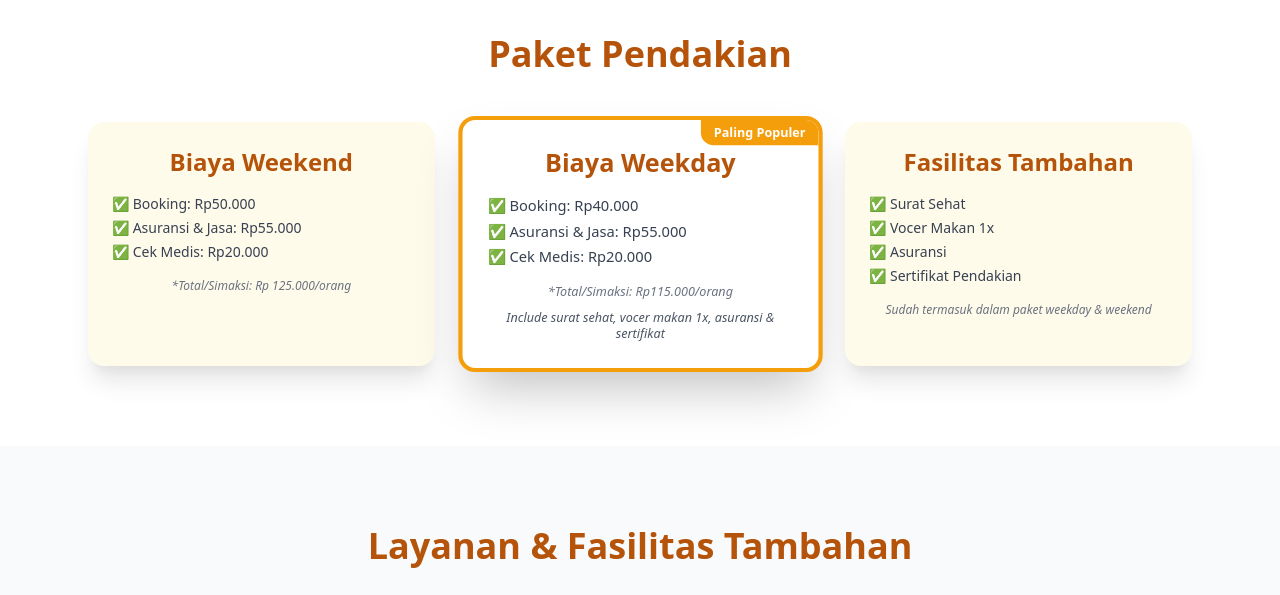
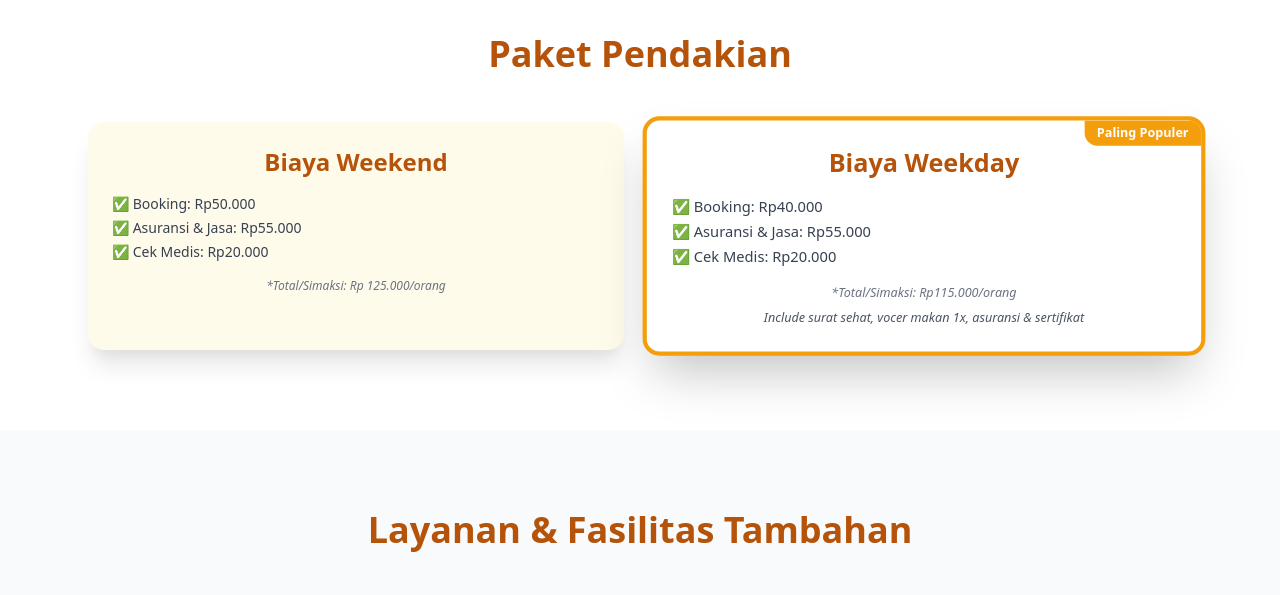
Before and after one commit to nurdin14/MuncakCiremai, a plain HTML site: page index.html in a window 1280 px wide. Shown: the part 2860-3455 px from the top of the page. Drawn offline with nearby package versions, Linux system fonts and the light colour scheme.

Commit message:
drop card layanan

```diff
--- a/index.html
+++ b/index.html
@@ -235,7 +235,7 @@
     <section id="paket" class="py-20 bg-white">
       <div class="max-w-6xl mx-auto px-6">
         <h2 class="text-4xl font-bold text-center text-yellow-700 mb-12">Paket Pendakian</h2>
-        <div class="grid md:grid-cols-3 gap-8">
+        <div class="grid md:grid-cols-2 gap-8">
           <!-- Kartu 1 -->
           <div class="bg-yellow-50 rounded-2xl shadow-xl overflow-hidden transform hover:scale-105 transition duration-300">
             <div class="p-6 text-center">
@@ -265,7 +265,7 @@
           </div>
 
           <!-- Kartu 3 -->
-          <div class="bg-yellow-50 rounded-2xl shadow-xl overflow-hidden transform hover:scale-105 transition duration-300">
+          <!-- <div class="bg-yellow-50 rounded-2xl shadow-xl overflow-hidden transform hover:scale-105 transition duration-300">
             <div class="p-6 text-center">
               <h3 class="text-2xl font-semibold text-yellow-700 mb-4">Fasilitas Tambahan</h3>
               <ul class="text-sm text-gray-700 mb-4 space-y-1 text-left">
@@ -276,7 +276,7 @@
               </ul>
               <p class="text-xs italic text-gray-500">Sudah termasuk dalam paket weekday & weekend</p>
             </div>
-          </div>
+          </div> -->
         </div>
       </div>
     </section>
```
